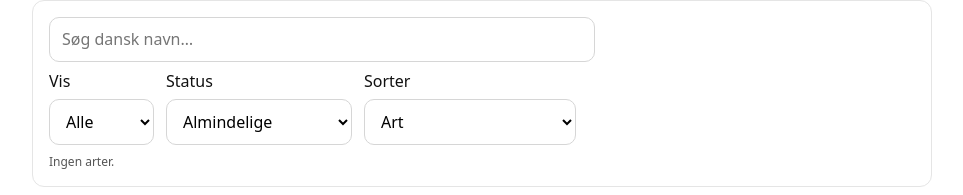
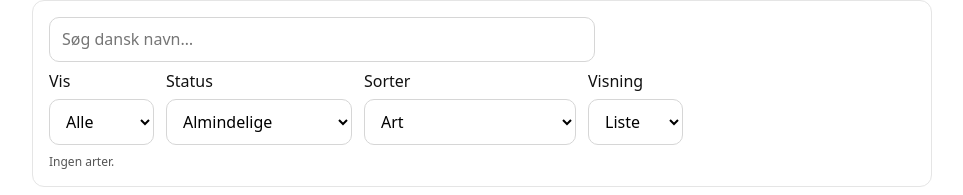
Before and after one commit to tirsdag/BigYearPWA, a React (Vite) app: page /#/lists/13b56b64-14df-4efa-8edf-567d80291c27 in a window 1280 px wide. Shown: the part 297-492 px from the top of the page, without its empty margins (158-1121 px from the left). Built offline with nearby package versions, Linux system fonts and the light colour scheme.

Commit message:
Add gallery view toggles

```diff
--- a/src/app.css
+++ b/src/app.css
@@ -258,6 +258,19 @@ button:disabled {
   padding-top: 2px;
 }
 
+.galleryGrid {
+  display: grid;
+  grid-template-columns: repeat(3, minmax(0, 1fr));
+  gap: 10px;
+  justify-items: center;
+}
+
+.galleryCell {
+  display: flex;
+  align-items: center;
+  justify-content: center;
+}
+
 .entrySeenDate {
   min-height: 16px;
   line-height: 1.2;
--- a/src/ui/ListDetailPage.jsx
+++ b/src/ui/ListDetailPage.jsx
@@ -63,6 +63,7 @@ export default function ListDetailPage() {
   const [statusFilter, setStatusFilter] = useState('common')
   const [query, setQuery] = useState('')
   const [sortMode, setSortMode] = useState('sortId')
+  const [speciesViewMode, setSpeciesViewMode] = useState('list')
 
   async function refreshListData() {
     const [l, e, allLists] = await Promise.all([getList(listId), getListEntries(listId), listLists()])
@@ -425,7 +426,7 @@ export default function ListDetailPage() {
           <label style={{ maxWidth: 260 }}>
             Status{' '}
             <select value={statusFilter} onChange={(e) => setStatusFilter(e.target.value)}>
-              <option value="all">Alle</option>
+              <option value="all">All</option>
               <option value="rare">sjældne (rød/grøn)</option>
               <option value="exotic">[eksotiske]</option>
               <option value="common">Almindelige</option>
@@ -440,9 +441,32 @@ export default function ListDetailPage() {
               <option value="seenAtOldest">Set dato (ældste først)</option>
             </select>
           </label>
+
+          <label style={{ maxWidth: 200 }}>
+            Visning{' '}
+            <select value={speciesViewMode} onChange={(e) => setSpeciesViewMode(e.target.value)}>
+              <option value="list">Liste</option>
+              <option value="gallery">Galleri</option>
+            </select>
+          </label>
         </div>
         {sorted.length === 0 ? (
           <div className="small">Ingen arter.</div>
+        ) : speciesViewMode === 'gallery' ? (
+          <div className="galleryGrid" aria-label="Galleri">
+            {sorted.map((entry) => {
+              const species = speciesById.get(entry.SpeciesId)
+              return (
+                <div key={entry.EntryId} className="galleryCell">
+                  <SpeciesThumbnail
+                    speciesId={entry.SpeciesId}
+                    speciesClass={species?.speciesClass || ''}
+                    alt={species?.danishName || ''}
+                  />
+                </div>
+              )
+            })}
+          </div>
         ) : (
           <ul className="list entryList">
             {sorted.map((entry) => {
--- a/src/ui/ProbableListPage.jsx
+++ b/src/ui/ProbableListPage.jsx
@@ -37,6 +37,7 @@ export default function ProbableListPage() {
   const [availableLists, setAvailableLists] = useState([])
   const [selectedListId, setSelectedListId] = useState(initialListId)
   const [selectedWeek, setSelectedWeek] = useState(initialWeek)
+  const [viewMode, setViewMode] = useState('list')
 
   const [loading, setLoading] = useState(false)
   const [error, setError] = useState('')
@@ -125,6 +126,11 @@ export default function ProbableListPage() {
               </option>
             ))}
           </select>
+
+          <select aria-label="Visning" style={{ maxWidth: 180 }} value={viewMode} onChange={(e) => setViewMode(e.target.value)}>
+            <option value="list">Liste</option>
+            <option value="gallery">Galleri</option>
+          </select>
         </div>
 
         <div className="row" style={{ marginTop: 8, flexWrap: 'wrap' }}>
@@ -164,6 +170,14 @@ export default function ProbableListPage() {
           <div className="small">Indlæser…</div>
         ) : items.length === 0 ? (
           <div className="small">Ingen sandsynlige ikke-sete arter i uge {selectedWeek}.</div>
+        ) : viewMode === 'gallery' ? (
+          <div className="galleryGrid" aria-label="Galleri">
+            {items.map((x) => (
+              <div key={x.entryId} className="galleryCell">
+                <SpeciesThumbnail speciesId={x.speciesId} speciesClass={x.speciesClass} alt={x.danishName || ''} />
+              </div>
+            ))}
+          </div>
         ) : (
           <ul className="list entryList">
             {items.map((x) => {
```
